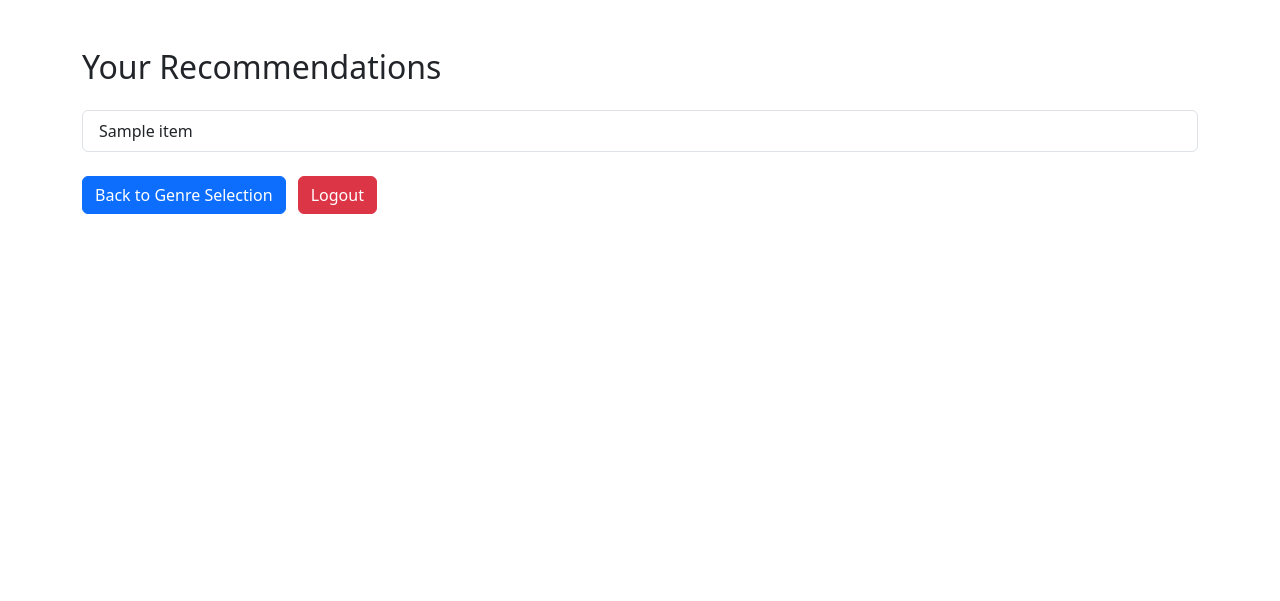
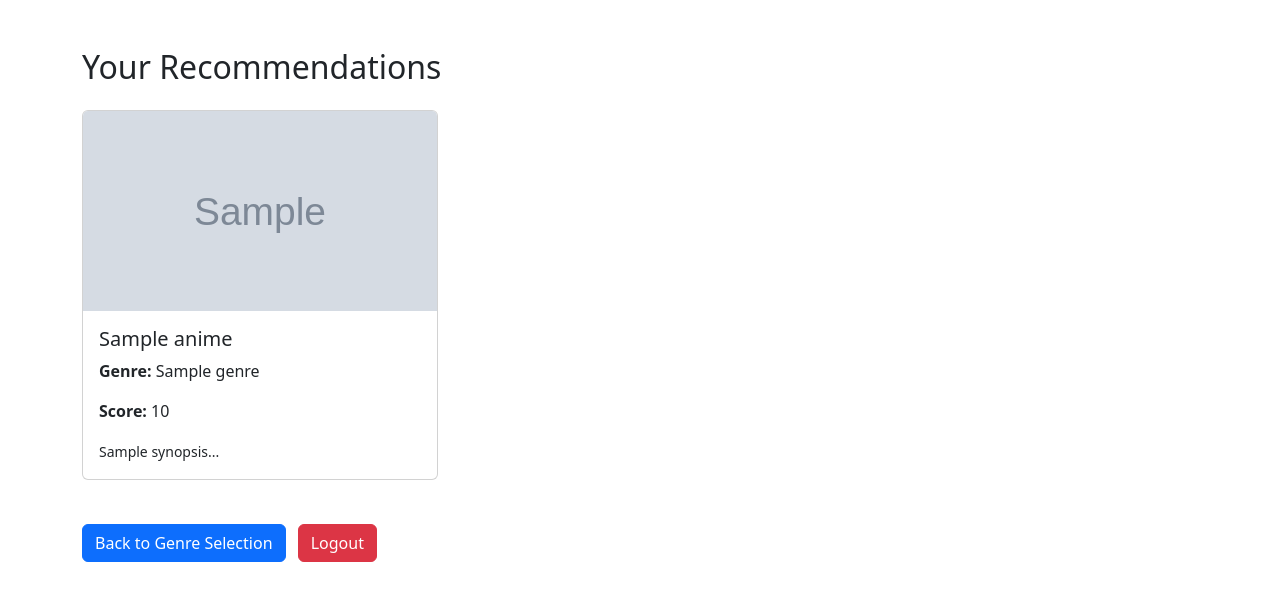
Before and after one commit to kirito6205/anime-recommendation-system, a Flask app: template templates/recommendations.html in a window 1280 px wide. Shown: the top 601 px of the page. Run offline with Flask 3, Linux system fonts and the light colour scheme; the template is opened without the code that fills it: most values are stand-ins (such as "Sample title", 1, 10 or a date in 2020); grey boxes marked "Sample" are stand-in pictures.

Commit message:
recommendations.html

```diff
--- a/templates/recommendations.html
+++ b/templates/recommendations.html
@@ -4,19 +4,38 @@
     <meta charset="UTF-8">
     <title>Recommendations</title>
     <link href="https://cdn.jsdelivr.net/npm/bootstrap@5.3.0/dist/css/bootstrap.min.css" rel="stylesheet">
+    <style>
+        .anime-card {
+            margin-bottom: 20px;
+        }
+        .anime-card img {
+            max-height: 200px;
+            object-fit: cover;
+        }
+    </style>
 </head>
 <body>
 <div class="container">
     <h2 class="mt-5">Your Recommendations</h2>
 
     {% if recommendations %}
-        <ul class="list-group mt-4">
-            {% for item in recommendations %}
-                <li class="list-group-item">{{ item }}</li>
+        <div class="row mt-4">
+            {% for anime in recommendations %}
+                <div class="col-md-4 anime-card">
+                    <div class="card h-100">
+                        <img src="{{ anime.image_url }}" class="card-img-top" alt="{{ anime.name }}">
+                        <div class="card-body">
+                            <h5 class="card-title">{{ anime.name }}</h5>
+                            <p><strong>Genre:</strong> {{ anime.genre }}</p>
+                            <p><strong>Score:</strong> {{ anime.score }}</p>
+                            <p class="card-text"><small>{{ anime.synopsis[:200] }}...</small></p>
+                        </div>
+                    </div>
+                </div>
             {% endfor %}
-        </ul>
+        </div>
     {% else %}
-        <p>No recommendations found for the selected genre.</p>
+        <p class="mt-4">No recommendations found for the selected genre.</p>
     {% endif %}
 
     <a href="{{ url_for('index') }}" class="btn btn-primary mt-4">Back to Genre Selection</a>
```
